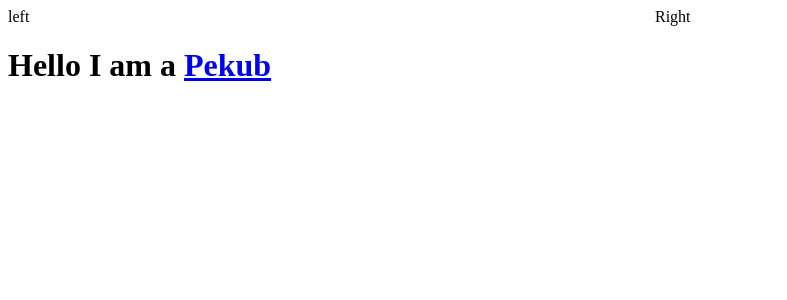
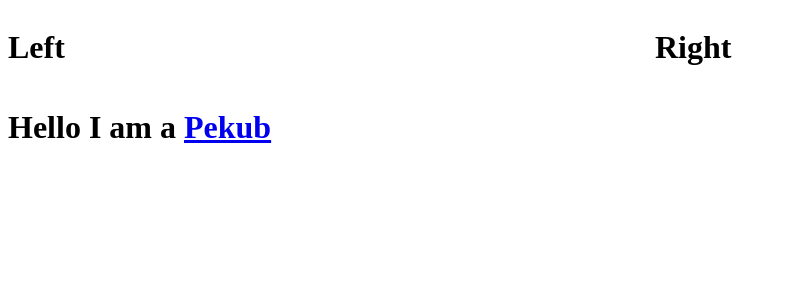
Before and after one commit to PekubStudio/oncepueblos, a Next.js app: page / in a window 1280 px wide. Shown: the top 300 px of the page, without its empty margins (0-787 px from the left). Built offline with nearby package versions, Linux system fonts and the light colour scheme.

Commit message:
Second Initial Commit

```diff
--- a/pages/index.js
+++ b/pages/index.js
@@ -5,10 +5,10 @@ export default () => (
   <div>
     <Row>
       <Col md={6}>
-        left
+        <h1>Left</h1>
       </Col>
       <Col md={6}>
-        Right
+        <h1>Right</h1>
       </Col>
     </Row>
     <h1>Hello I am a <Link href='/about'><a>Pekub</a></Link></h1>
```
